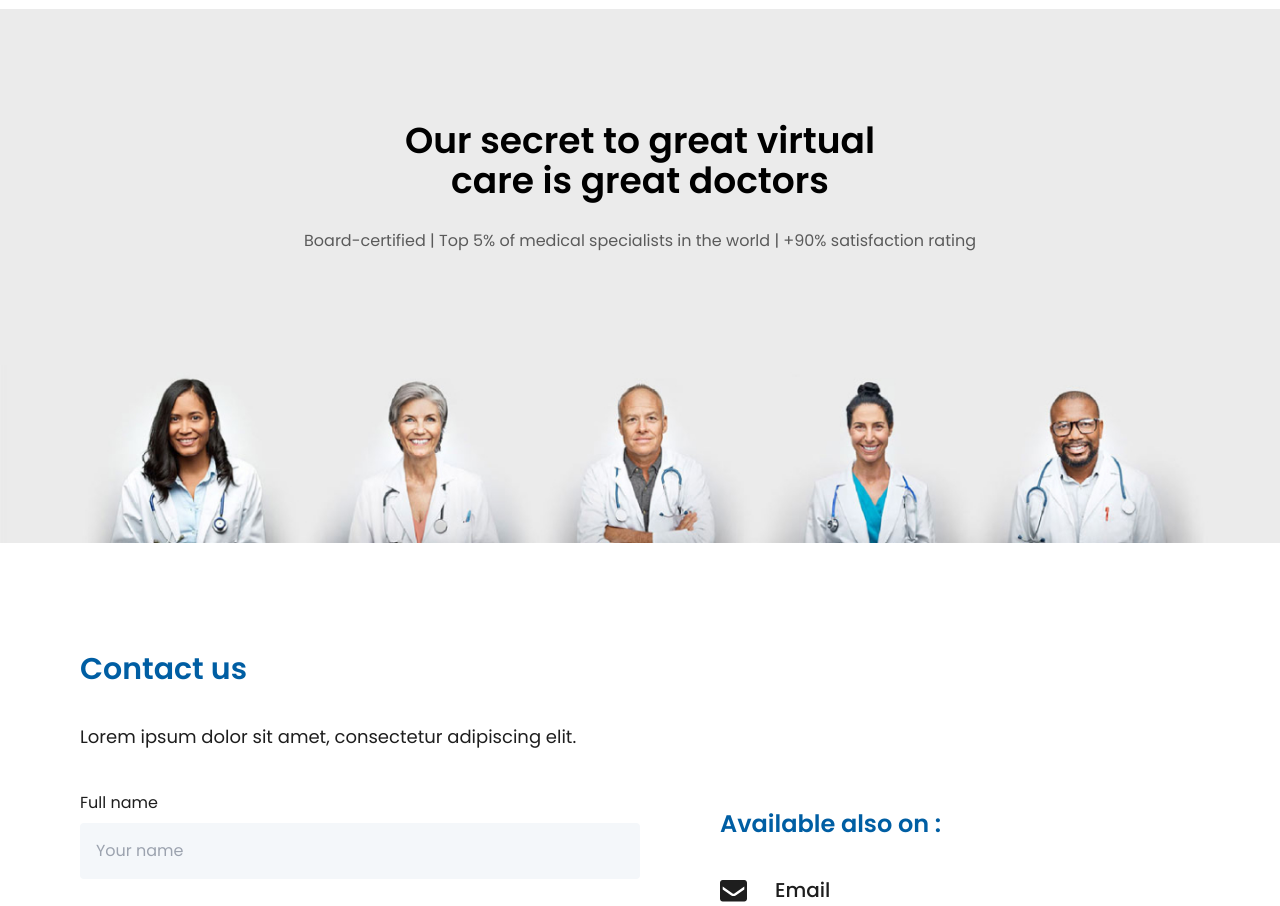
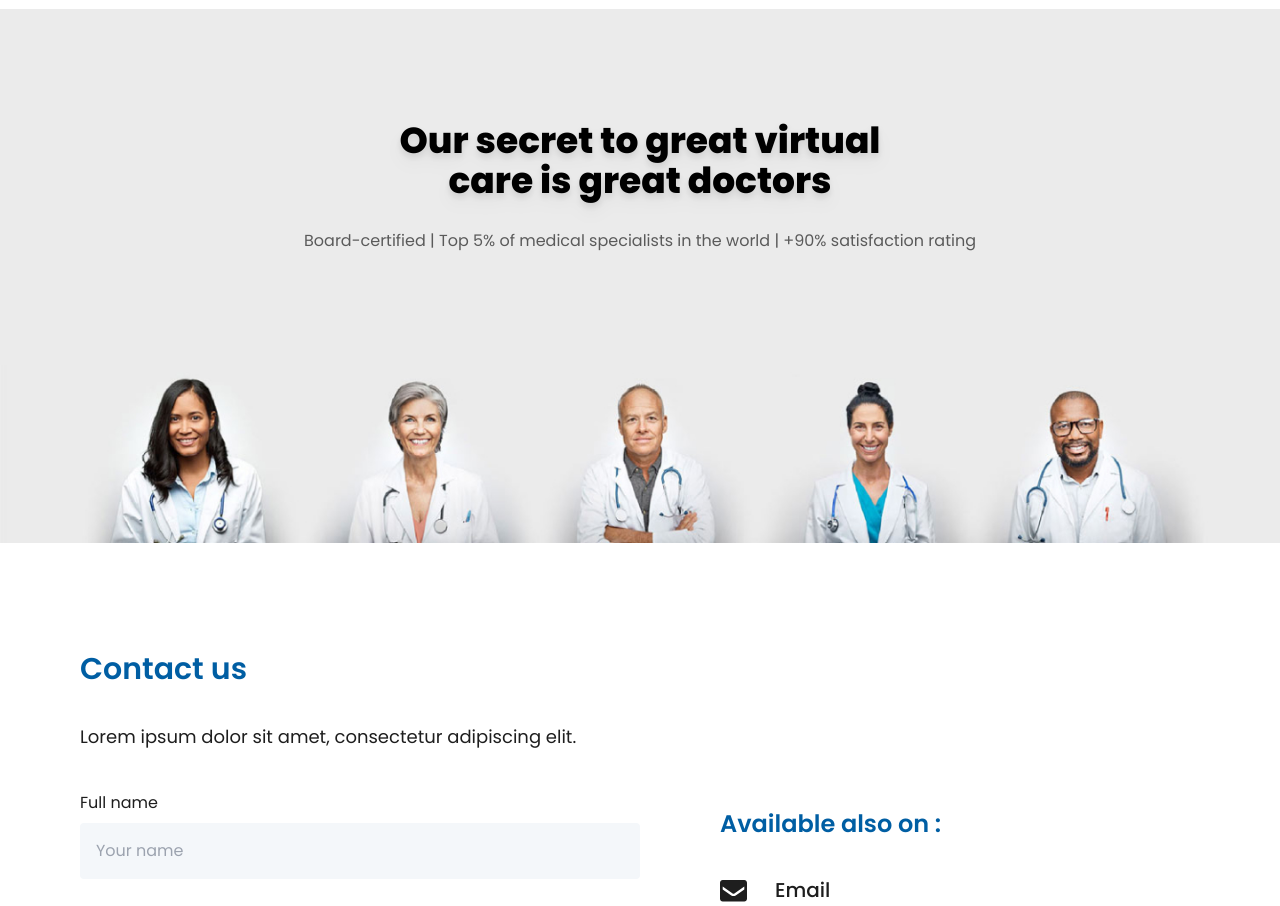
Before and after one commit to MekImEne/helathy24, a React (Create React App) app: page / in a window 1280 px wide. Shown: the part 5960-6866 px from the top of the page. Built offline with nearby package versions, Linux system fonts and the light colour scheme.

Commit message:
Team Banner add shadow

```diff
--- a/src/app/Sections/TeamBanner.tsx
+++ b/src/app/Sections/TeamBanner.tsx
@@ -6,8 +6,7 @@ export default function TeamBanner() {
         <div id="team-banner" className='w-full bg-LIGHT_GRAY pt-10 sm:pt-24'>
             <div className=''>
                 <div className='py-0 sm:py-4 text-center'>
-                    <p className='text-3xl sm:text-4xl mx-10 sm:mx-96 font-semibold text-BLACK'>
-                        {/* TODO : add shadow to this text */}
+                    <p className='text-3xl sm:text-4xl mx-10 sm:mx-96 font-extrabold text-BLACK drop-shadow-lg shadow-BLACK'>
                         Our secret to great virtual care is great doctors
                     </p>
                     <p className='text-TEXT_GREY mx-10 sm:mx-72 opacity-70 py-7 mb-3'>
```
